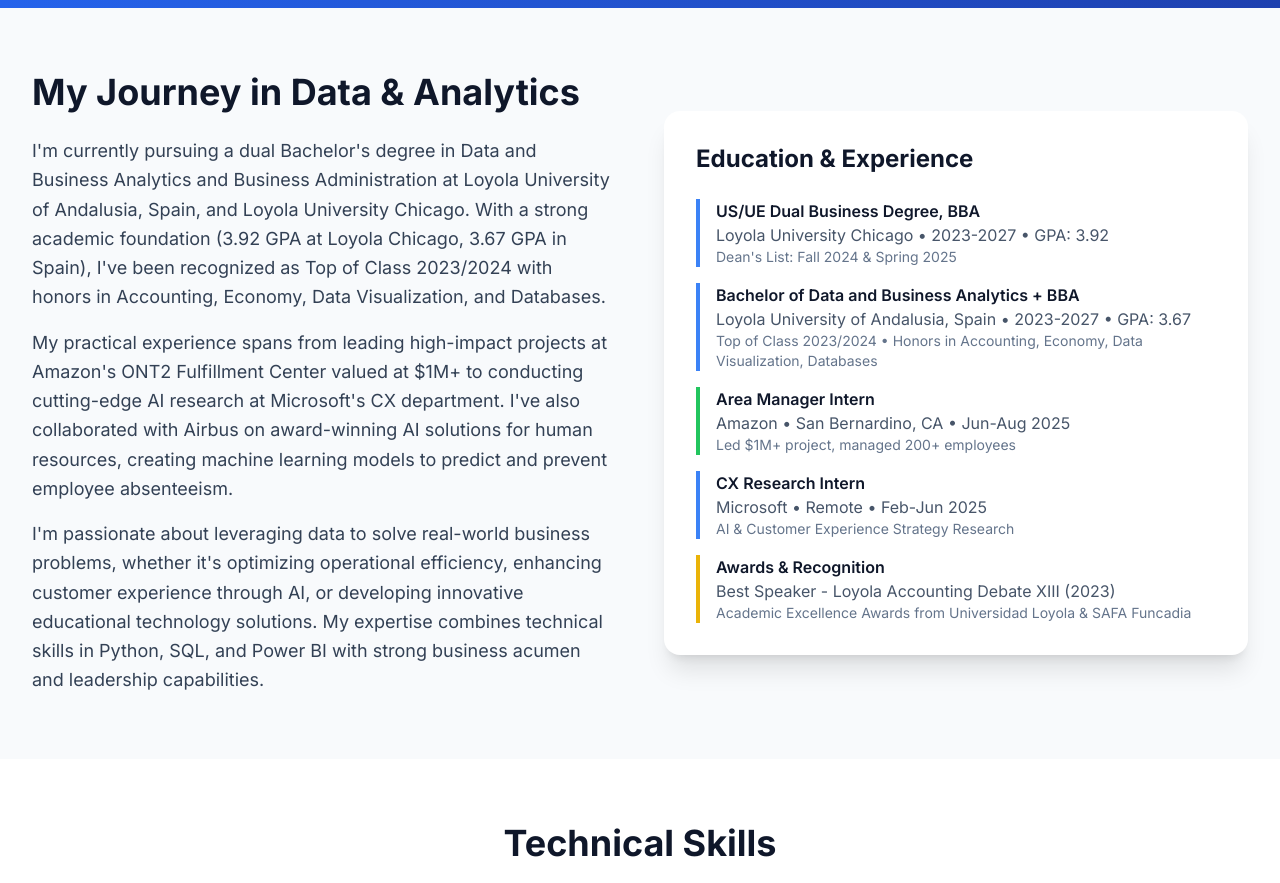
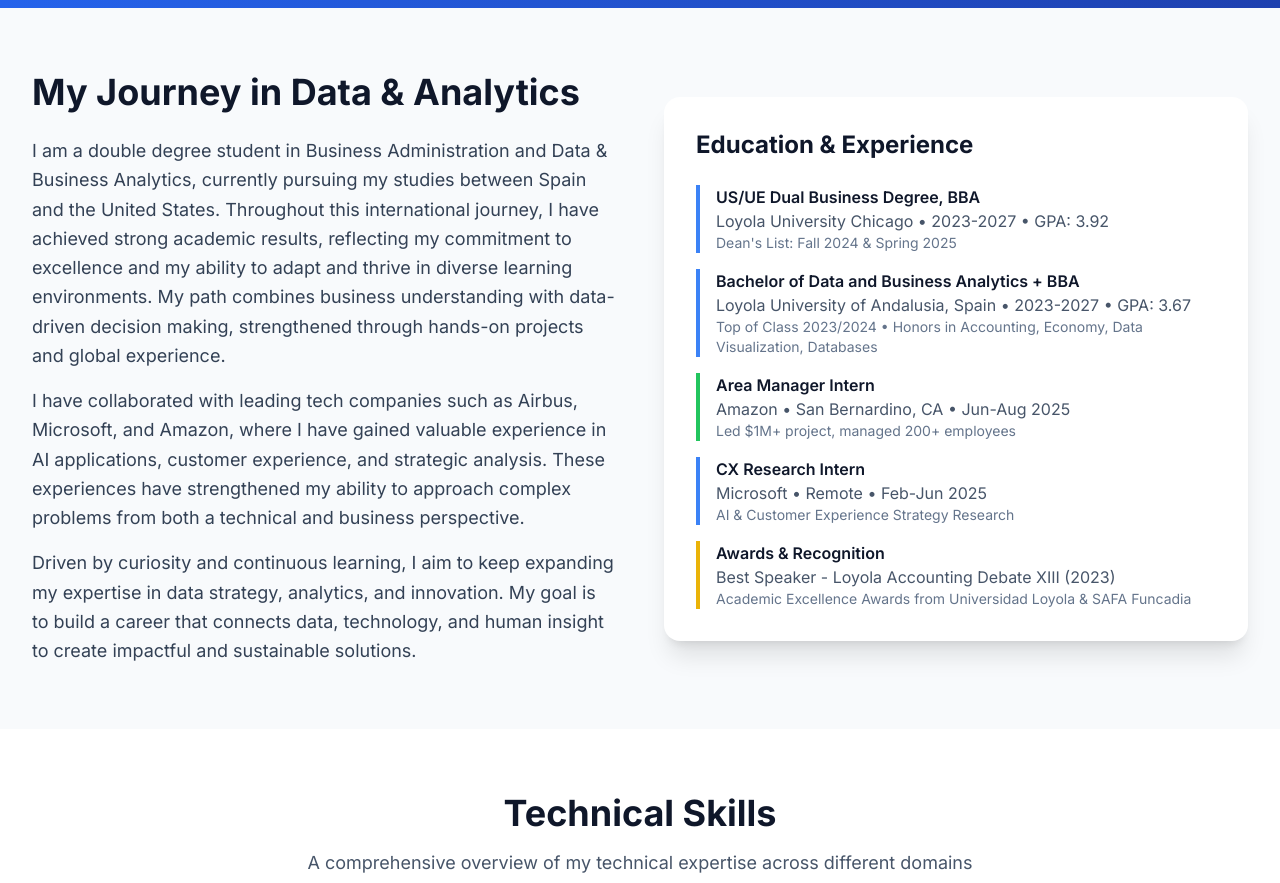
Before and after one commit to Hugordgz/Portfolio, a React (Vite) app: page /about in a window 1280 px wide. Shown: the part 320-1203 px from the top of the page. Built offline with nearby package versions, Linux system fonts and the light colour scheme.

Commit message:
texto about me

```diff
--- a/src/data/projects.ts
+++ b/src/data/projects.ts
@@ -28,4 +28,13 @@ export const projects: Project[] = [
     embedUrl: 'https://app.powerbi.com/view?r=eyJrIjoiMGNhM2QzYzItY2U0MC00ZmUwLWI5ZjEtNDUyYzM2ODQ2NDBlIiwidCI6Ijg3MTA1OGY5LWM4ZGYtNDg0Yi1hYTc4LWM5N2EzYzMyOWZiZSIsImMiOjh9',
     featured: true
   },
+  {
+    id: '4',
+    type: 'python',
+    title: 'BlackJack Game',
+    description: 'Interactive BlackJack card game built with Python featuring classic casino gameplay, card dealing mechanics, and score tracking. Demonstrates object-oriented programming principles and game logic implementation.',
+    tech: ['Python', 'Object-Oriented Programming', 'Game Development'],
+    link: 'https://github.com/Hugordgz/BlackJack_Game',
+    featured: false
+  },
 ];
--- a/src/pages/About.tsx
+++ b/src/pages/About.tsx
@@ -62,22 +62,13 @@ const About: React.FC = () => {
               </h2>
               <div className="space-y-4 text-lg text-secondary-700 leading-relaxed">
                 <p>
-                  I'm currently pursuing a dual Bachelor's degree in Data and Business Analytics and Business Administration
-                  at Loyola University of Andalusia, Spain, and Loyola University Chicago. With a strong academic foundation
-                  (3.92 GPA at Loyola Chicago, 3.67 GPA in Spain), I've been recognized as Top of Class 2023/2024 with
-                  honors in Accounting, Economy, Data Visualization, and Databases.
+                  I am a double degree student in Business Administration and Data & Business Analytics, currently pursuing my studies between Spain and the United States. Throughout this international journey, I have achieved strong academic results, reflecting my commitment to excellence and my ability to adapt and thrive in diverse learning environments. My path combines business understanding with data-driven decision making, strengthened through hands-on projects and global experience.
                 </p>
                 <p>
-                  My practical experience spans from leading high-impact projects at Amazon's ONT2 Fulfillment Center
-                  valued at $1M+ to conducting cutting-edge AI research at Microsoft's CX department. I've also collaborated
-                  with Airbus on award-winning AI solutions for human resources, creating machine learning models to predict
-                  and prevent employee absenteeism.
+                  I have collaborated with leading tech companies such as Airbus, Microsoft, and Amazon, where I have gained valuable experience in AI applications, customer experience, and strategic analysis. These experiences have strengthened my ability to approach complex problems from both a technical and business perspective.
                 </p>
                 <p>
-                  I'm passionate about leveraging data to solve real-world business problems, whether it's optimizing
-                  operational efficiency, enhancing customer experience through AI, or developing innovative educational
-                  technology solutions. My expertise combines technical skills in Python, SQL, and Power BI with strong
-                  business acumen and leadership capabilities.
+                  Driven by curiosity and continuous learning, I aim to keep expanding my expertise in data strategy, analytics, and innovation. My goal is to build a career that connects data, technology, and human insight to create impactful and sustainable solutions.
                 </p>
               </div>
             </motion.div>
```
